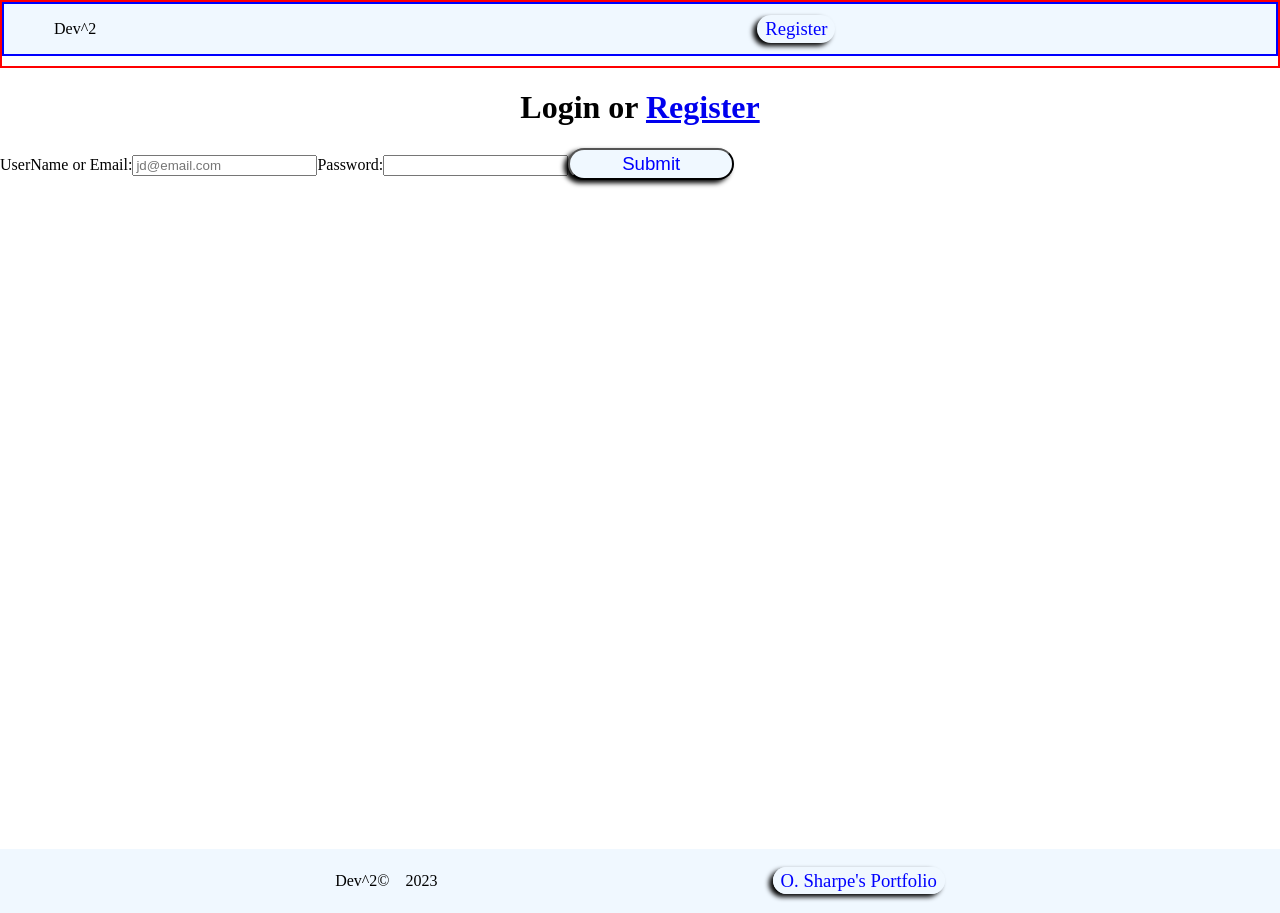
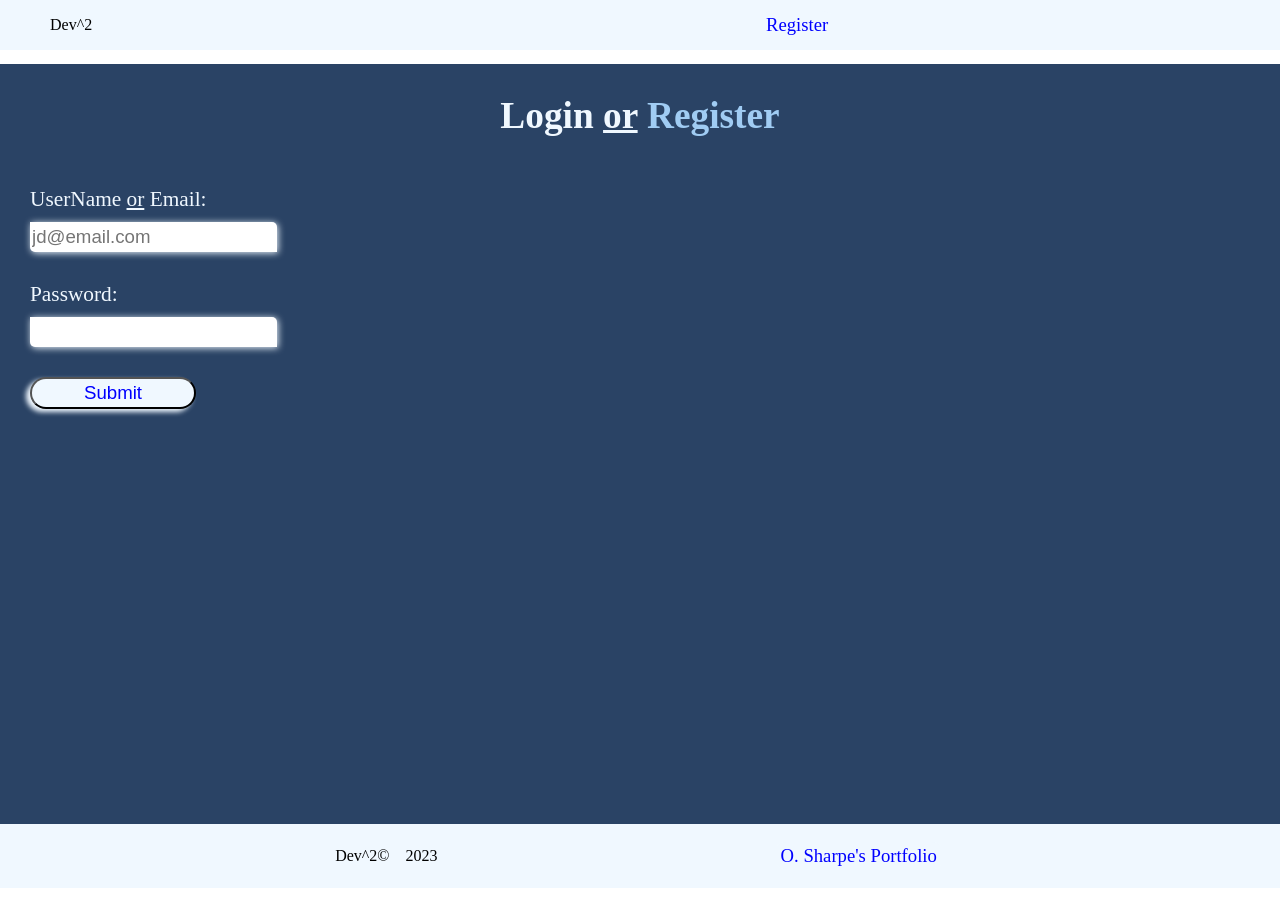
Before and after one commit to OSharpe001/dev_squared_app, a React (Create React App) app in the folder frontend/: page /sign-in in a window 1280 px wide. After the commit the page ends 888 px from the top, so only its background shows below. Built offline with nearby package versions, Linux system fonts and the light colour scheme.

Commit message:
added login page css

```diff
--- a/frontend/src/index.css
+++ b/frontend/src/index.css
@@ -15,16 +15,44 @@ button, .button {
   text-decoration: none;
   background-color: aliceblue;
   border-radius: 16px;
-  box-shadow: -4px 3px 5px black;
+  box-shadow: -4px 3px 5px aliceblue;
 }
 button:hover, .button:hover {
   text-decoration: underline;
 }
 button:active, .button:active {
-  box-shadow: -1px 1px 5px black;
+  box-shadow: -1px 1px 5px aliceblue;
 }
 .title {
   text-align: center;
+  margin: 0;
+  padding: 30px 0 50px;
+  /* margin-top: ; */
+  font-size: 28pt;
+}
+.underlined {
+  text-decoration: underline;
+}
+a {
+  text-decoration: none;
+  color: rgb(160, 204, 243);
+}
+a:hover {
+  text-decoration: underline;
+}
+label {
+  display: block;
+  font-size: 16pt;
+  margin-bottom: 10px;
+}
+input {
+  display: block;
+  font-size: 14pt;
+  margin-bottom: 30px;
+  line-height: 1.5;
+  box-shadow: 1px 1px 7px aliceblue;
+  border: blue;
+  border-radius: 0 5px;
 }
 
 /* SPINNER FROM BRAD TRAVERSY */
@@ -65,7 +93,8 @@ button:active, .button:active {
   animation-duration: .3s;
   animation-iteration-count: 1;
   animation-timing-function: linear;
-  border: 2px solid red;
+  /* margin: 0; */
+  /* border: 2px solid red; */
 }
 
 @keyframes drop-nav {
@@ -122,7 +151,7 @@ header nav {
   margin: 0;
   padding: 0 50px;
   background-color: aliceblue;
-  border: 2px solid blue;
+  /* border: 2px solid blue; */
 }
 
 .nav-items {
@@ -139,21 +168,30 @@ header nav {
 /* REGISTER PAGE STYLES */
 .register-page {
   min-height: 95vh;
+  color: aliceblue;
+  background-color: #2A4365;
 }
 
 /* LOGIN PAGE STYLES */
 .login-page {
   min-height: 95vh;
+  color: aliceblue;
+  background-color: #2A4365;
+  padding: 0 30px;
 }
 
 /* HOMEPAGE STYLES */
 .home-page {
   min-height: 95vh;
+  color: aliceblue;
+  background-color: #2A4365;
 }
 
 /* CURRENT BLOG PAGE STYLES */
 .current-blog-page {
   min-height: 95vh;
+  color: aliceblue;
+  background-color: #2A4365;
 }
 
 /* FOOTER STYLES */
```
